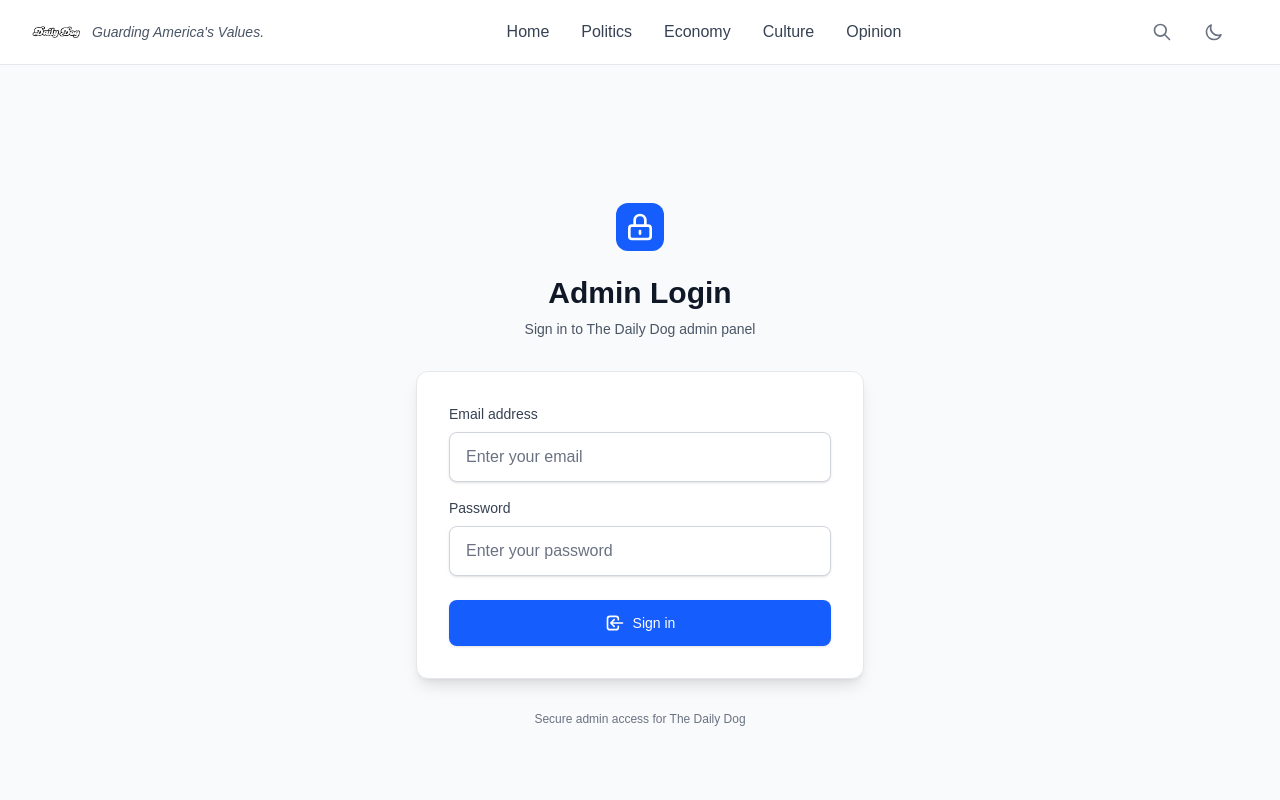
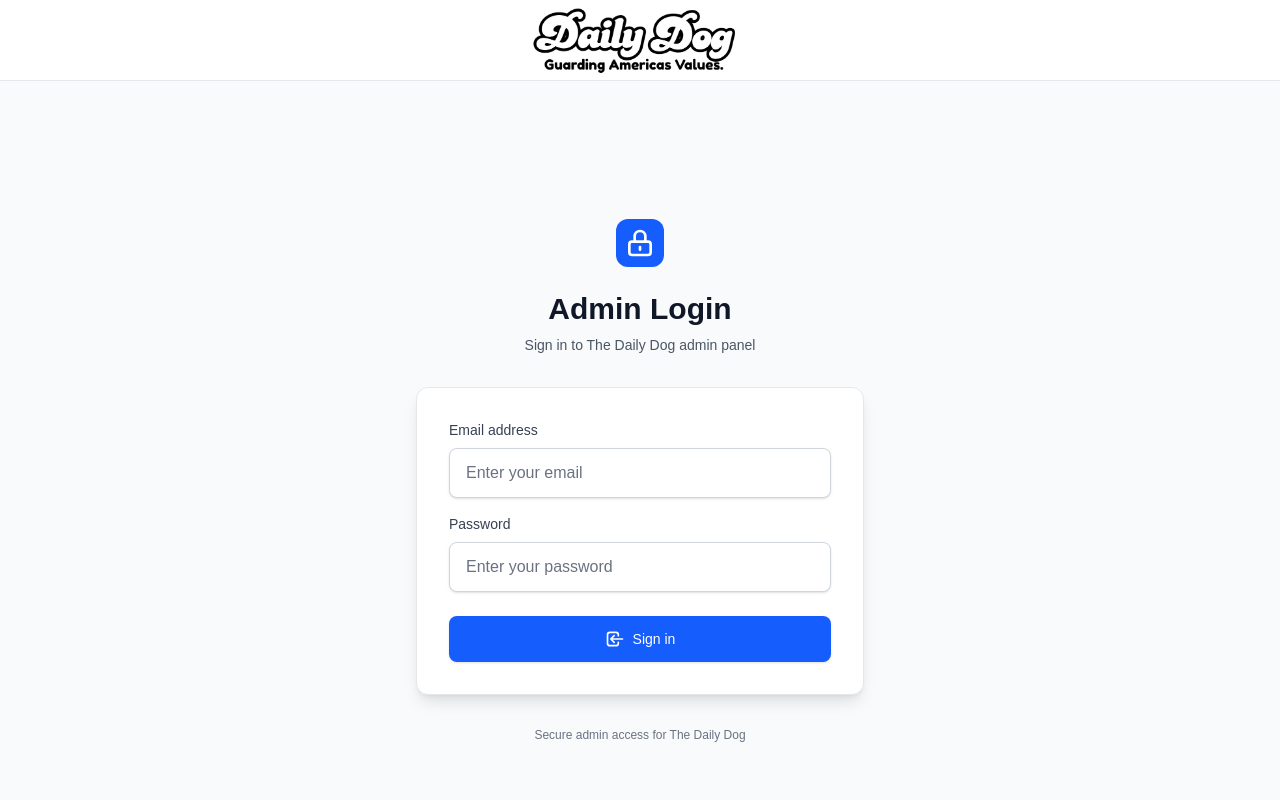
Before and after one commit to b3e/thedailydog, a Next.js app: page /admin/login in a window 1280 px wide. Shown: the top 800 px of the page. Built offline with nearby package versions, Linux system fonts and the light colour scheme.

Commit message:
fixes and improvements

```diff
--- a/src/app/api/generate-article/route.ts
+++ b/src/app/api/generate-article/route.ts
@@ -33,7 +33,7 @@ export async function POST(request: NextRequest) {
 
     // Generate article content using ChatGPT
     const completion = await openai.chat.completions.create({
-      model: "gpt-4",
+      model: "gpt-4o-mini",
       messages: [
         {
           role: "system",
@@ -54,7 +54,17 @@ Format your response as JSON with these fields:
   "content": "Full article in HTML format with proper paragraphs, headings, etc."
 }
 
-The content should be 3-5 paragraphs with proper HTML tags like <p>, <h2>, <h3>, etc.`,
+The content should be 3-5 paragraphs with proper HTML tags like <p>, <h2>, <h3>, etc.
+
+If you cite facts or refer to external sources, include a References section at the end of the HTML with this exact structure so citations render properly:
+
+<h2>References</h2>
+<ol>
+  <li id="ref-1"><a href="https://example.com" target="_blank" rel="noopener noreferrer">Source title 1</a></li>
+  <li id="ref-2"><a href="https://example2.com" target="_blank" rel="noopener noreferrer">Source title 2</a></li>
+</ol>
+
+When you reference a source inline, use bracketed citation markers like [1], [2], etc., immediately after the relevant sentence. Do not use footnote symbols or unicode objects; use plain text markers like [1].`,
         },
         {
           role: "user",
--- a/src/app/article/[slug]/page.tsx
+++ b/src/app/article/[slug]/page.tsx
@@ -89,6 +89,28 @@ export default async function ArticlePage({ params }: Props) {
   // Get related articles
   const relatedArticles = await getRelatedArticles(article.id);
 
+  // Prepare HTML: clean artifacts, make links safe, convert [n] citations to links
+  const processedHtml = (() => {
+    const raw = article.content || "";
+    const stripped = raw.replace(/[\uFFFC\uFFFD]/g, "");
+    // add target and rel to links if missing
+    const withTarget = stripped.replace(
+      /<a(?![^>]*\btarget=)/gi,
+      '<a target="_blank" rel="noopener noreferrer"'
+    );
+    // ensure rel is present when target is present
+    const withRel = withTarget.replace(
+      /<a([^>]*\btarget=\"?_blank\"?)(?![^>]*\brel=)/gi,
+      '<a$1 rel="noopener noreferrer"'
+    );
+    // convert inline [1] style markers to links if references list exists
+    const hasRefs = /<ol[\s\S]*id=\"ref-\d+\"/i.test(withRel);
+    const withCitations = hasRefs
+      ? withRel.replace(/\[(\d+)\]/g, '<sup><a href="#ref-$1">[$1]</a></sup>')
+      : withRel;
+    return withCitations;
+  })();
+
   return (
     <div className="max-w-7xl mx-auto px-4 sm:px-6 lg:px-8 py-8">
       <div className="grid lg:grid-cols-3 gap-8">
@@ -178,7 +200,7 @@ export default async function ArticlePage({ params }: Props) {
             <div className="px-8 pb-8">
               <div
                 className="prose prose-lg max-w-none dark:prose-invert prose-headings:text-gray-900 dark:prose-headings:text-white prose-p:text-gray-700 dark:prose-p:text-gray-300 prose-strong:text-gray-900 dark:prose-strong:text-white prose-a:text-blue-600 dark:prose-a:text-blue-400 prose-blockquote:border-blue-500 prose-blockquote:bg-blue-50 dark:prose-blockquote:bg-blue-900/20"
-                dangerouslySetInnerHTML={{ __html: article.content }}
+                dangerouslySetInnerHTML={{ __html: processedHtml }}
               />
             </div>
 
--- a/src/app/page.tsx
+++ b/src/app/page.tsx
@@ -58,9 +58,9 @@ async function getData(topic?: string) {
 export default async function Home({
   searchParams,
 }: {
-  searchParams?: { topic?: string };
+  searchParams: Promise<{ topic?: string }>;
 }) {
-  const topic = searchParams?.topic;
+  const { topic } = await searchParams;
   const { featured, latest, trending } = await getData(topic);
   const hero = featured[0] ?? latest[0];
   const subFeatured = featured[0] ? featured.slice(1) : latest.slice(1, 4);
@@ -358,7 +358,7 @@ export default async function Home({
               <input
                 type="email"
                 placeholder="Enter your email"
-                className="flex-1 px-4 py-3 rounded-lg text-gray-900 placeholder-gray-500 focus:outline-none focus:ring-2 focus:ring-white"
+                className="flex-1 px-4 py-3 rounded-lg text-gray-900 placeholder-gray-500 focus:outline-none focus:ring-2 focus:ring-white border-2 border-gray-300 dark:border-gray-600"
               />
               <button className="px-6 py-3 bg-white text-blue-600 font-semibold rounded-lg hover:bg-gray-100 transition-colors duration-200">
                 Subscribe
--- a/src/components/Header.tsx
+++ b/src/components/Header.tsx
@@ -6,6 +6,8 @@ import { useEffect, useState } from "react";
 export default function Header() {
   const [isDark, setIsDark] = useState<boolean>(false);
   const [mobileOpen, setMobileOpen] = useState<boolean>(false);
+  const [isScrolled, setIsScrolled] = useState<boolean>(false);
+  const [isDesktop, setIsDesktop] = useState<boolean>(false);
 
   useEffect(() => {
     // Initialize theme from localStorage or system preference
@@ -20,6 +22,22 @@ export default function Header() {
     document.documentElement.classList.toggle("dark", shouldDark);
   }, []);
 
+  useEffect(() => {
+    const onScroll = () => setIsScrolled(window.scrollY > 10);
+    const onResize = () =>
+      setIsDesktop(window.matchMedia("(min-width: 768px)").matches);
+    onResize();
+    onScroll();
+    window.addEventListener("scroll", onScroll);
+    window.addEventListener("resize", onResize);
+    return () => {
+      window.removeEventListener("scroll", onScroll);
+      window.removeEventListener("resize", onResize);
+    };
+  }, []);
+
+  const showCenterLogo = isDesktop && !isScrolled;
+
   const toggleTheme = () => {
     const next = !isDark;
     setIsDark(next);
@@ -30,27 +48,48 @@ export default function Header() {
   };
 
   return (
-    <header className="bg-white dark:bg-gray-900 border-b border-gray-200 dark:border-gray-700 sticky top-0 z-50">
+    <header
+      className={`bg-white dark:bg-gray-900 border-b border-gray-200 dark:border-gray-700 sticky top-0 z-50 transition-all duration-200 ${
+        isScrolled ? "shadow-sm" : ""
+      }`}
+    >
       <div className="max-w-7xl mx-auto px-4 sm:px-6 lg:px-8">
-        <div className="flex items-center justify-between h-16">
+        <div
+          className={`relative flex items-center ${
+            showCenterLogo ? "justify-center" : "justify-between"
+          } h-20`}
+        >
           {/* Logo */}
-          <Link href="/" className="flex items-center space-x-3 group">
+          <Link
+            href="/"
+            className={`flex items-center space-x-3 group transition-all duration-200 ${
+              showCenterLogo ? "absolute left-1/2 -translate-x-1/2" : ""
+            }`}
+          >
             <div className="relative">
               <img
-                src="/logo.png"
-                alt="Daily Dog Logo"
-                className="w-12 h-12 object-contain group-hover:scale-105 transition-transform duration-200"
+                src={showCenterLogo ? "/logo-slogan.png" : "/logo.png"}
+                alt={
+                  showCenterLogo
+                    ? "The Daily Dog — Guarding America's Values."
+                    : "The Daily Dog"
+                }
+                className={`${
+                  showCenterLogo ? "h-18" : "h-12"
+                } w-auto object-contain group-hover:scale-105 transition-transform duration-200`}
               />
             </div>
             <div className="flex flex-col">
-              <span className="text-sm text-gray-600 dark:text-gray-300 font-medium italic">
-                Guarding America's Values.
-              </span>
+              <span className="sr-only">Guarding America's Values.</span>
             </div>
           </Link>
 
           {/* Navigation */}
-          <nav className="hidden md:flex items-center space-x-8">
+          <nav
+            className={`hidden md:flex items-center space-x-8 transition-opacity duration-150 ${
+              showCenterLogo ? "opacity-0 pointer-events-none" : "opacity-100"
+            }`}
+          >
             <Link
               href="/"
               className="text-gray-700 dark:text-gray-300 hover:text-blue-600 dark:hover:text-blue-400 font-medium transition-colors duration-200"
@@ -84,7 +123,11 @@ export default function Header() {
           </nav>
 
           {/* Right side actions */}
-          <div className="flex items-center space-x-4">
+          <div
+            className={`flex items-center space-x-4 transition-opacity duration-150 ${
+              showCenterLogo ? "opacity-0 pointer-events-none" : "opacity-100"
+            }`}
+          >
             {/* Search (placeholder) */}
             <button
               type="button"
--- /dev/null
+++ b/src/components/ShareBar.tsx
@@ -0,0 +1,79 @@
+"use client";
+
+import { useState } from "react";
+
+interface ShareBarProps {
+  url: string;
+  title: string;
+}
+
+export default function ShareBar({ url, title }: ShareBarProps) {
+  const [copied, setCopied] = useState(false);
+
+  const shareText = encodeURIComponent(title);
+  const shareUrl = encodeURIComponent(url);
+
+  const xUrl = `https://twitter.com/intent/tweet?url=${shareUrl}&text=${shareText}`;
+  const fbUrl = `https://www.facebook.com/sharer/sharer.php?u=${shareUrl}`;
+  const liUrl = `https://www.linkedin.com/sharing/share-offsite/?url=${shareUrl}`;
+
+  const onCopy = async () => {
+    try {
+      await navigator.clipboard.writeText(url);
+      setCopied(true);
+      setTimeout(() => setCopied(false), 1500);
+    } catch {}
+  };
+
+  return (
+    <div className="flex space-x-3">
+      <a
+        href={xUrl}
+        target="_blank"
+        rel="noopener noreferrer"
+        className="p-2 bg-blue-600 text-white rounded-lg hover:bg-blue-700 transition-colors duration-200"
+        aria-label="Share on X"
+      >
+        <svg className="w-4 h-4" viewBox="0 0 24 24" fill="currentColor" aria-hidden>
+          <path d="M18.244 2H21l-6.56 7.5L22 22h-6.844l-4.3-5.625L5.844 22H3l7.12-8.145L2 2h6.965l3.906 5.195L18.244 2zm-1.2 18h1.83L8.73 4h-1.83l10.144 16z" />
+        </svg>
+      </a>
+      <a
+        href={fbUrl}
+        target="_blank"
+        rel="noopener noreferrer"
+        className="p-2 bg-blue-800 text-white rounded-lg hover:bg-blue-900 transition-colors duration-200"
+        aria-label="Share on Facebook"
+      >
+        <svg className="w-4 h-4" viewBox="0 0 24 24" fill="currentColor" aria-hidden>
+          <path d="M22 12.06C22 6.48 17.52 2 11.94 2S2 6.48 2 12.06c0 5.01 3.66 9.16 8.44 9.94v-7.03H7.9v-2.91h2.54V9.41c0-2.5 1.49-3.89 3.77-3.89 1.09 0 2.23.2 2.23.2v2.45h-1.26c-1.24 0-1.63.77-1.63 1.56v1.88h2.78l-.44 2.91h-2.34V22c4.78-.78 8.44-4.93 8.44-9.94z" />
+        </svg>
+      </a>
+      <a
+        href={liUrl}
+        target="_blank"
+        rel="noopener noreferrer"
+        className="p-2 bg-gray-700 text-white rounded-lg hover:bg-gray-800 transition-colors duration-200"
+        aria-label="Share on LinkedIn"
+      >
+        <svg className="w-4 h-4" viewBox="0 0 24 24" fill="currentColor" aria-hidden>
+          <path d="M4.98 3.5C4.98 4.88 3.86 6 2.5 6S0 4.88 0 3.5C0 2.12 1.12 1 2.5 1S4.98 2.12 4.98 3.5zM0 8h5v16H0V8zm7.5 0h4.8v2.2h.07c.67-1.27 2.3-2.6 4.73-2.6 5.06 0 6 3.33 6 7.66V24h-5v-7.4c0-1.77-.03-4.05-2.47-4.05-2.47 0-2.85 1.93-2.85 3.93V24h-5V8z" />
+        </svg>
+      </a>
+      <button
+        onClick={onCopy}
+        className="p-2 bg-gray-600 text-white rounded-lg hover:bg-gray-700 transition-colors duration-200"
+        aria-label="Copy link"
+        type="button"
+      >
+        {copied ? (
+          <span className="text-xs">Copied</span>
+        ) : (
+          <svg className="w-4 h-4" viewBox="0 0 24 24" fill="none" stroke="currentColor" aria-hidden>
+            <path strokeLinecap="round" strokeLinejoin="round" strokeWidth={2} d="M8 16h8a2 2 0 002-2V7a2 2 0 00-2-2h-5m-3 11H7a2 2 0 01-2-2V7a2 2 0 012-2h5m0 0L8 8m4-3l-4 3" />
+          </svg>
+        )}
+      </button>
+    </div>
+  );
+}
```
Also changed, not shown: public/logo-slogan.png (added).
